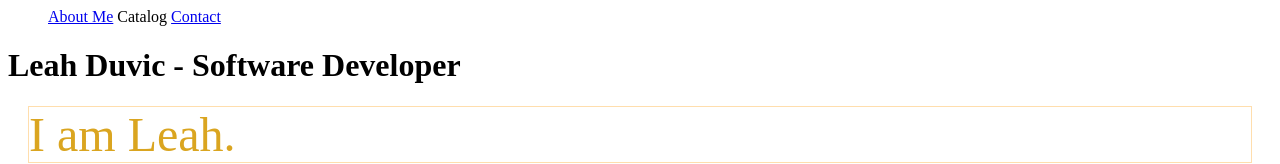
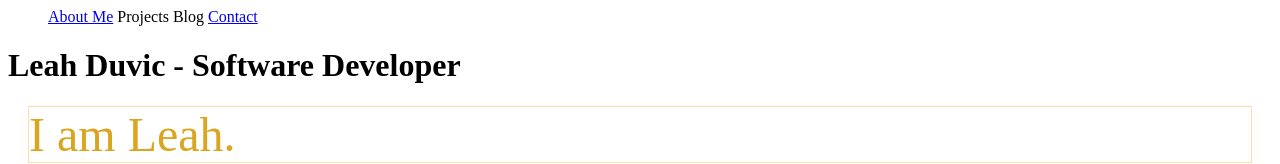
Before and after one commit to leahduvic/leahduvic.github.io, a plain HTML site: page index.html in a window 1280 px wide. Shown: the top 164 px of the page. Drawn offline with Linux system fonts and the light colour scheme.

Commit message:
resaved code in contact

```diff
--- a/index.html
+++ b/index.html
@@ -8,7 +8,8 @@
     <nav>
         <ul>
             <li><a href="story.html">About Me</a></li>
-            <li>Catalog</li>
+            <li>Projects</li>
+            <li>Blog</li>
             <li><a href="contact.html">Contact</a></li>
         </ul>
     </nav>
```
